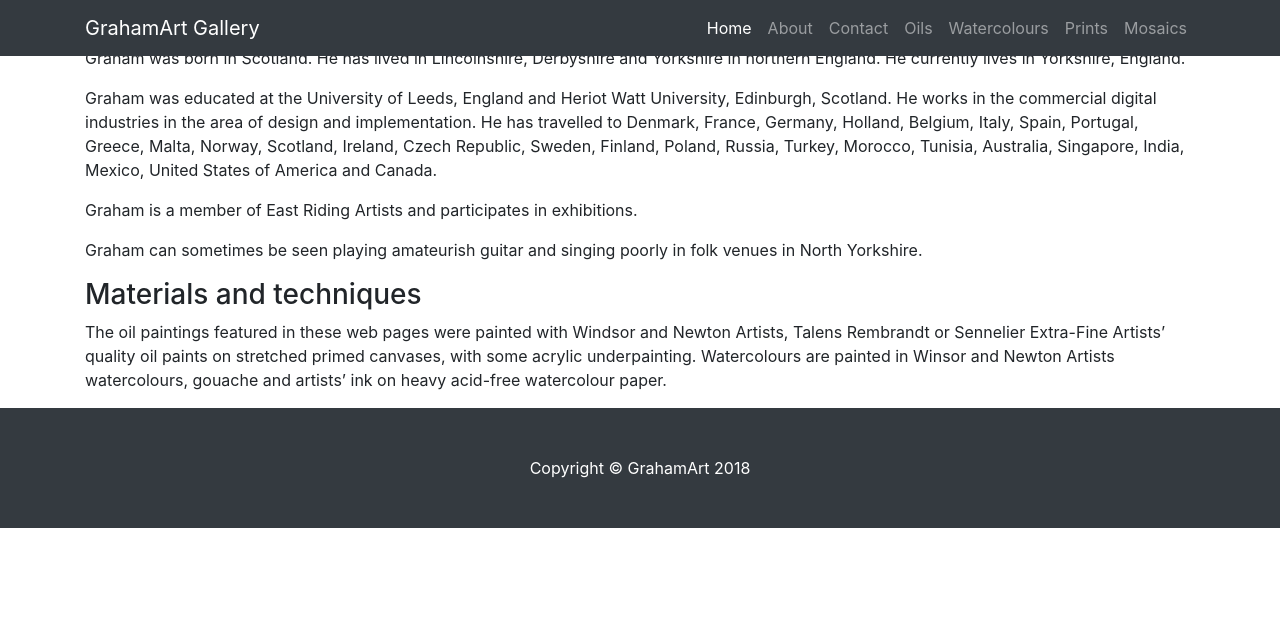
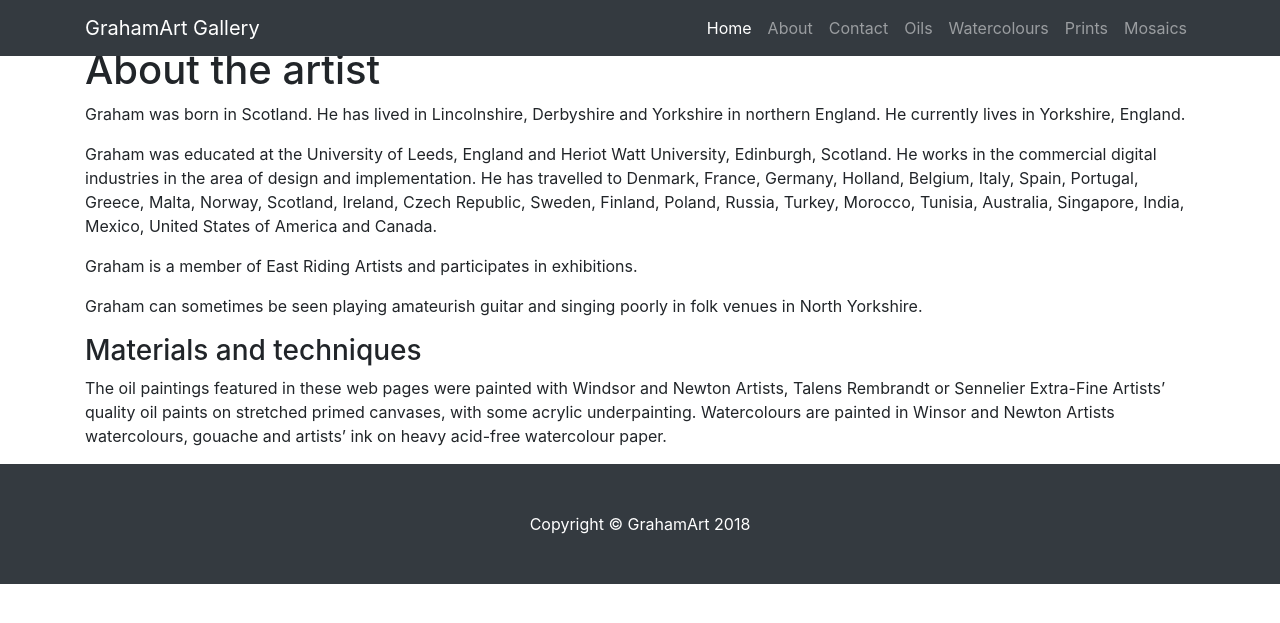
Before and after one commit to Grafrajohn/GrahamArt, a Jekyll site: the page built from about.html, in a window 1280 px wide. Shown: the top 623 px of the page. Built offline with Jekyll 4.4.1, drawn with Linux system fonts in a browser that asks for light colours; some web fonts are replaced.

Commit message:
Update about.html

```diff
--- a/about.html
+++ b/about.html
@@ -5,6 +5,7 @@ permalink: /about.html
 ---
 <!-- Page Content -->
   <div class="container">
+    <h1>About the artist</h1>
     <p>Graham was born in Scotland. He has lived in Lincolnshire, Derbyshire and Yorkshire in northern England. He currently lives in Yorkshire, England.</p>
     <p>Graham was educated at the University of Leeds, England and Heriot Watt University, Edinburgh, Scotland. He works in the commercial digital industries
     in the area of design and implementation. He has travelled to Denmark, France, Germany, Holland, Belgium, Italy, Spain, Portugal, Greece, Malta,
```
